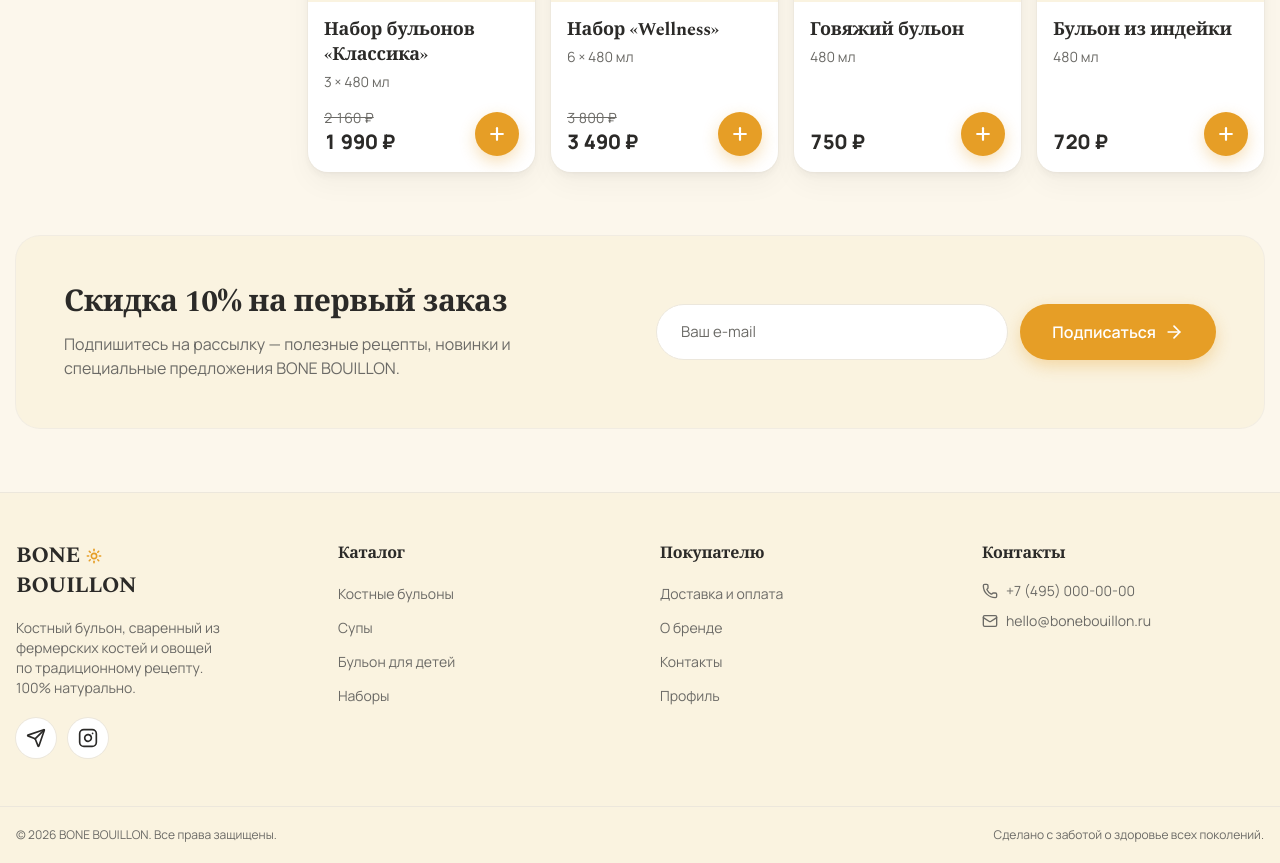
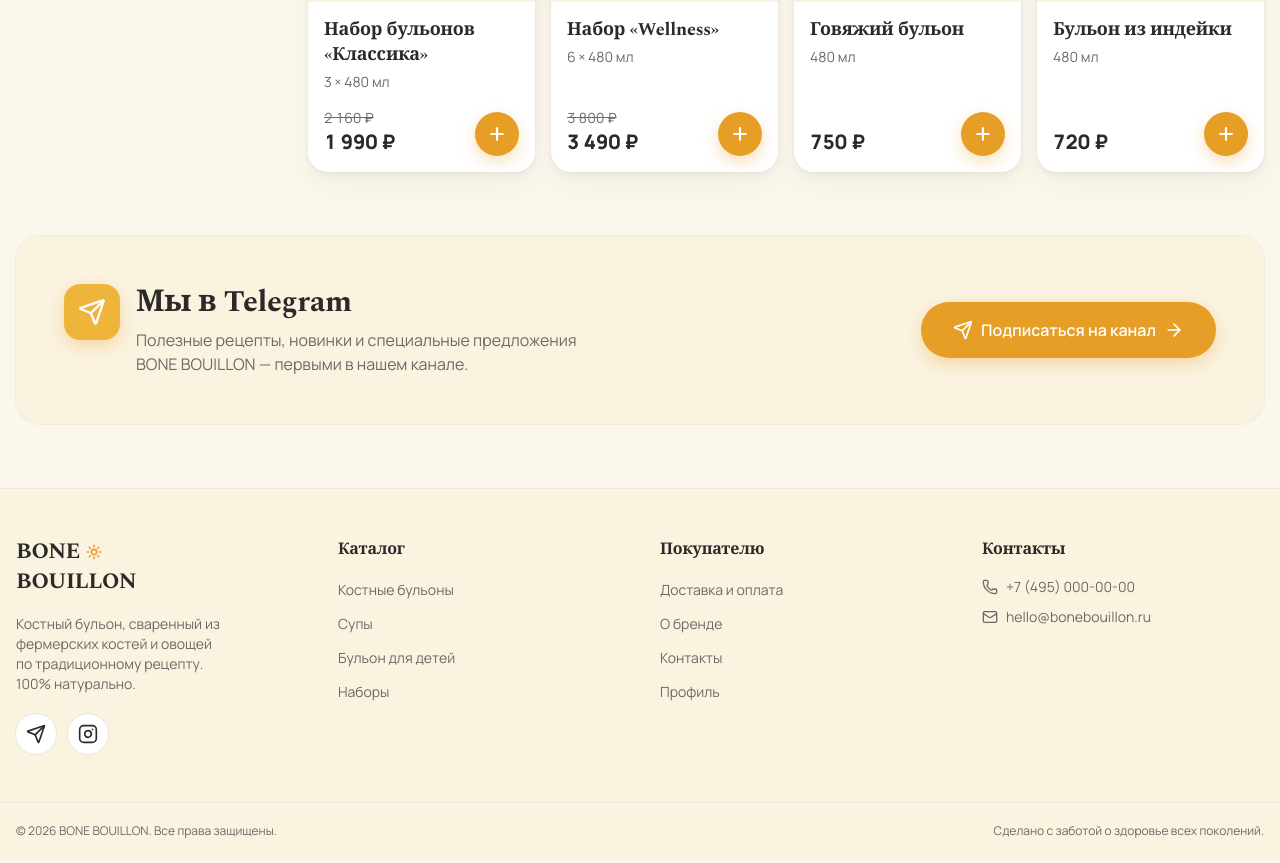
Before and after one commit to mamheg/BoneBoullion, a React (Vite) app: page / in a window 1280 px wide. Shown: the part 1564-2427 px from the top of the page. Built offline with nearby package versions, Linux system fonts and the light colour scheme.

Commit message:
feat(home): replace 10%-discount newsletter with Telegram channel subscribe block (U3)

```diff
--- a/src/brand/config.ts
+++ b/src/brand/config.ts
@@ -12,6 +12,8 @@
   phone: '+7 (495) 000-00-00',
   email: 'hello@bonebouillon.ru',
   telegram: 'https://t.me/bonebouillon',
+  // TODO: заменить на реальную ссылку Telegram-канала бренда
+  telegramChannel: 'https://t.me/bonebouillon',
   instagram: 'https://instagram.com/bonebouillon',
 } as const
 
--- a/src/components/home/NewsletterSection.tsx
+++ /dev/null
@@ -1,58 +0,0 @@
-import { useState, type FormEvent } from 'react'
-import { useMutation } from '@tanstack/react-query'
-import { ArrowRight, Check } from 'lucide-react'
-import { api } from '@/services/api'
-import { Button } from '@/components/ui/Button'
-
-export function NewsletterSection() {
-  const [email, setEmail] = useState('')
-  const subscribe = useMutation({ mutationFn: (value: string) => api.subscribe(value) })
-
-  const onSubmit = (e: FormEvent) => {
-    e.preventDefault()
-    if (email.trim()) subscribe.mutate(email.trim())
-  }
-
-  return (
-    <section className="mx-auto mt-12 max-w-7xl px-4 sm:mt-16">
-      <div className="grid items-center gap-8 overflow-hidden rounded-card-lg bg-surface-2 p-8 ring-1 ring-line/60 sm:p-12 lg:grid-cols-2">
-        <div>
-          <h2 className="font-display text-2xl font-bold sm:text-3xl">
-            Скидка 10% на первый заказ
-          </h2>
-          <p className="mt-3 max-w-md text-ink-muted">
-            Подпишитесь на рассылку — полезные рецепты, новинки и специальные
-            предложения BONE BOUILLON.
-          </p>
-        </div>
-
-        {subscribe.isSuccess ? (
-          <div className="flex items-center gap-3 rounded-card bg-card p-5 text-ink ring-1 ring-line/60">
-            <span className="flex size-10 items-center justify-center rounded-full bg-success/15 text-success">
-              <Check className="size-5" strokeWidth={2.6} />
-            </span>
-            <p className="font-medium">
-              Спасибо! Промокод на скидку 10% отправлен на {email}.
-            </p>
-          </div>
-        ) : (
-          <form onSubmit={onSubmit} className="flex flex-col gap-3 sm:flex-row">
-            <input
-              type="email"
-              required
-              value={email}
-              onChange={(e) => setEmail(e.target.value)}
-              placeholder="Ваш e-mail"
-              aria-label="E-mail для подписки"
-              className="h-14 flex-1 rounded-full border border-line bg-white px-6 text-[15px] text-ink placeholder:text-ink-muted focus:border-brand-300 focus:outline-none"
-            />
-            <Button type="submit" size="lg" disabled={subscribe.isPending}>
-              {subscribe.isPending ? 'Отправляем…' : 'Подписаться'}
-              {!subscribe.isPending && <ArrowRight className="size-5" />}
-            </Button>
-          </form>
-        )}
-      </div>
-    </section>
-  )
-}
--- /dev/null
+++ b/src/components/home/TelegramSection.tsx
@@ -0,0 +1,36 @@
+import { Send, ArrowRight } from 'lucide-react'
+import { Button } from '@/components/ui/Button'
+import { CONTACT } from '@/brand/config'
+
+export function TelegramSection() {
+  return (
+    <section className="mx-auto mt-12 max-w-7xl px-4 sm:mt-16">
+      <div className="grid items-center gap-8 overflow-hidden rounded-card-lg bg-surface-2 p-8 ring-1 ring-line/60 sm:p-12 lg:grid-cols-2">
+        <div className="flex items-start gap-4">
+          <span className="flex size-14 shrink-0 items-center justify-center rounded-2xl bg-brand-500 text-white shadow-[0_6px_16px_rgb(230_158_38/0.32)]">
+            <Send className="size-7" strokeWidth={2} />
+          </span>
+          <div>
+            <h2 className="font-display text-2xl font-bold sm:text-3xl">
+              Мы в Telegram
+            </h2>
+            <p className="mt-2 max-w-md text-ink-muted">
+              Полезные рецепты, новинки и специальные предложения BONE BOUILLON —
+              первыми в нашем канале.
+            </p>
+          </div>
+        </div>
+
+        <div className="lg:justify-self-end">
+          <a href={CONTACT.telegramChannel} target="_blank" rel="noopener noreferrer">
+            <Button size="lg">
+              <Send className="size-5" />
+              Подписаться на канал
+              <ArrowRight className="size-5" />
+            </Button>
+          </a>
+        </div>
+      </div>
+    </section>
+  )
+}
--- a/src/pages/HomePage.tsx
+++ b/src/pages/HomePage.tsx
@@ -1,7 +1,7 @@
 import { Hero } from '@/components/home/Hero'
 import { BenefitsBar } from '@/components/home/BenefitsBar'
 import { PopularSection } from '@/components/home/PopularSection'
-import { NewsletterSection } from '@/components/home/NewsletterSection'
+import { TelegramSection } from '@/components/home/TelegramSection'
 import { Reveal } from '@/components/ui/Reveal'
 
 export function HomePage() {
@@ -15,7 +15,7 @@
         <PopularSection />
       </Reveal>
       <Reveal>
-        <NewsletterSection />
+        <TelegramSection />
       </Reveal>
     </>
   )
```
Also changed, not shown: 1 other file (tests, documents, lock files or other folders).
